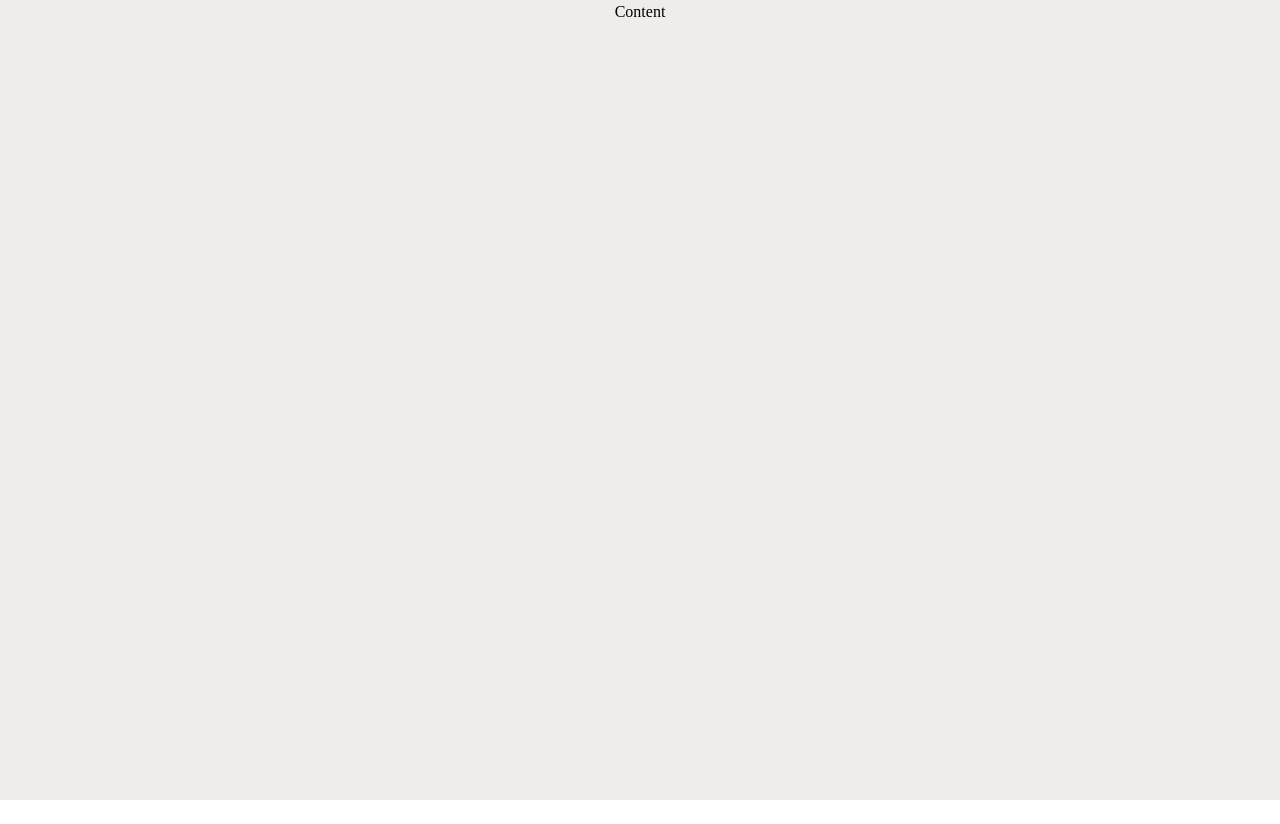
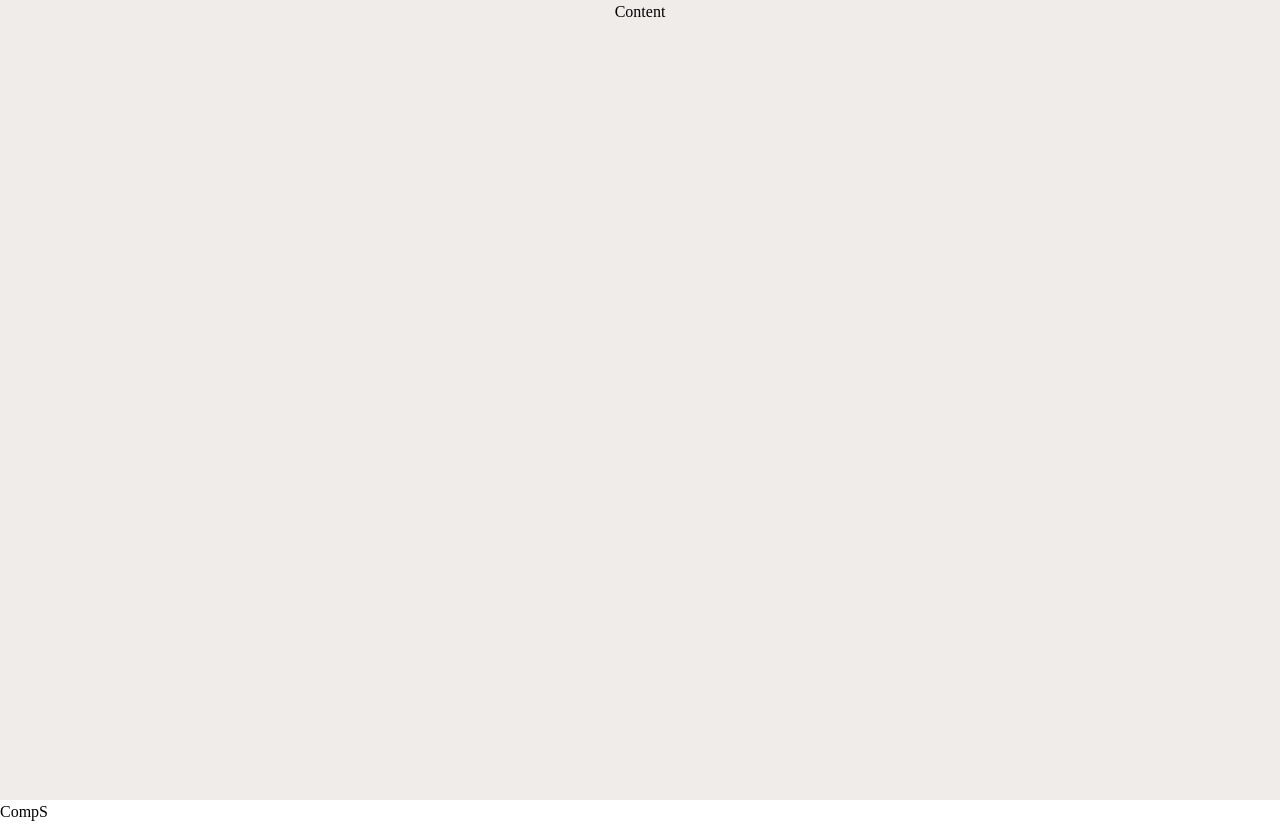
Before and after one commit to sailenser/tracker-vue, a Vue app: page /registration in a window 1280 px wide. Before the commit the page ends 800 px from the top, so only its background shows below. Built offline with nearby package versions, Linux system fonts and the light colour scheme.

Commit message:
promo sketch

```diff
--- a/src/App.vue
+++ b/src/App.vue
@@ -1,6 +1,6 @@
 <template>
   <Transition name="app-fade" mode="out-in">
-    <component :is="layoutComponent">
+    <component :is="layoutComponent" :promo-component="promoComponent">
       <RouterView v-slot="{ Component, route }">
         <div v-if="Component" :key="route.matched[0]?.name">
           <Suspense>
@@ -13,7 +13,7 @@
 </template>
 
 <script setup lang="ts">
-  import { computed, type Component } from 'vue';
+  import { computed, type Component, defineAsyncComponent } from 'vue';
   import { useRoute } from 'vue-router';
   import DashboardLayout from '@/layouts/DashboardLayout.vue';
   import AuthLayout from '@/layouts/AuthLayout.vue';
@@ -34,4 +34,19 @@
 
     return layouts[layout];
   });
+
+  // Если промо компонент динамически уже загружен - возвращаем его
+  const promoComponent = computed(() => {
+    const promo = route.meta.promoComponent;
+
+    if (promo && typeof promo === 'object' && 'render' in promo) {
+      return promo;
+    }
+
+    if (typeof promo === 'function') {
+      return defineAsyncComponent(() => (promo as () => Promise<any>)());
+    }
+
+    return undefined;
+  });
 </script>
--- /dev/null
+++ b/src/components/promo/AuthPromo.vue
@@ -0,0 +1,3 @@
+<template>
+  <div class="test">CompS</div>
+</template>
--- a/src/layouts/AuthLayout.vue
+++ b/src/layouts/AuthLayout.vue
@@ -1,11 +1,20 @@
 <template>
   <main class="tracker-auth">
     <slot />
+    <div class="tracker-auth__promo">
+      <component v-if="promoComponent" :is="promoComponent" />
+    </div>
   </main>
 </template>
 
 <script setup lang="ts">
+  import { type Component } from 'vue';
+
   defineOptions({
     name: 'AuthLayout',
   });
+
+  defineProps<{
+    promoComponent?: Component;
+  }>();
 </script>
--- a/src/router/index.ts
+++ b/src/router/index.ts
@@ -25,7 +25,10 @@ const routes: RouteRecordRaw[] = [
     path: '/registration',
     name: 'registration',
     component: () => import('@/views/auth/Registration.vue'),
-    meta: { layout: 'auth' },
+    meta: {
+      layout: 'auth',
+      promoComponent: () => import('@/components/promo/AuthPromo.vue'),
+    },
   },
 ];
 
--- a/src/views/auth/Registration.vue
+++ b/src/views/auth/Registration.vue
@@ -1,7 +1,6 @@
 <template>
   <div class="auth-page auth-page--register">
     <div class="auth-page__content">Content</div>
-    <div class="auth-page-promo auth-page__promo"></div>
   </div>
 </template>
 
```
Also changed, not shown: src/assets/styles/helpers/_index.scss (line endings or trailing spaces).
